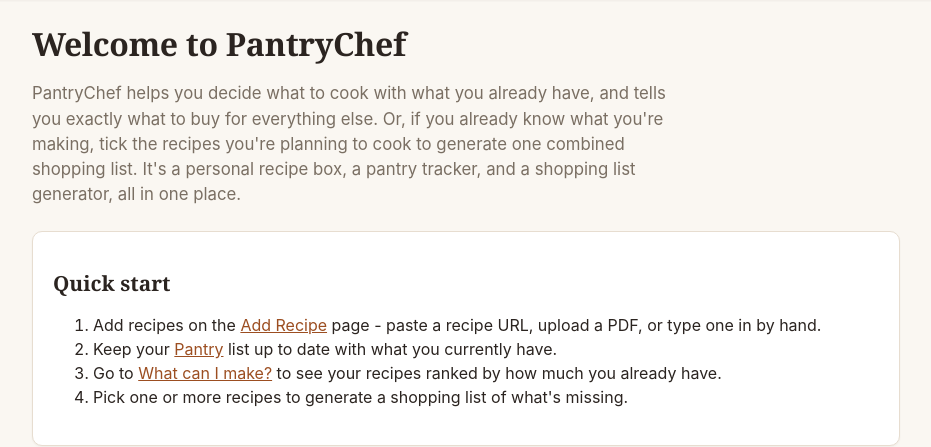
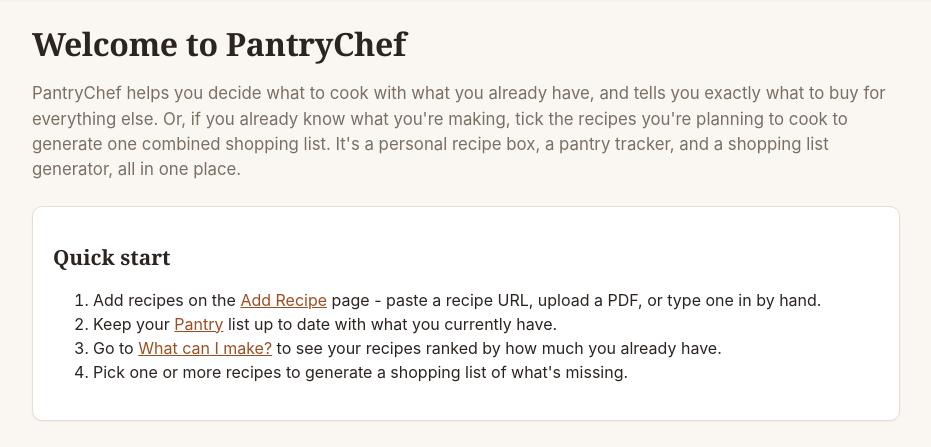
Before and after one commit to geraldinebkelly/pantry-chef, a Flask app: page / in a window 1280 px wide. Shown: the part 59-506 px from the top of the page, without its empty margins (174-1105 px from the left). Run offline with Flask 3, Linux system fonts and the light colour scheme; data that the repository does not hold is empty.

Commit message:
Remove the tagline's narrow max-width on the landing page
Left over from when the tagline was a single short sentence; now that
it's three, the 640px cap made it wrap into a narrow column while the
photo strip, Quick Start card, and Features section below it all span
the full width - the mismatch read as the page being misaligned.

Co-Authored-By: Claude Sonnet 5 <noreply@anthropic.com>

```diff
--- a/static/style.css
+++ b/static/style.css
@@ -88,7 +88,6 @@ h3 { font-size: 1.05rem; }
 .tagline {
   color: var(--muted);
   font-size: 1.05rem;
-  max-width: 640px;
   margin-top: -4px;
   margin-bottom: 24px;
 }
```
